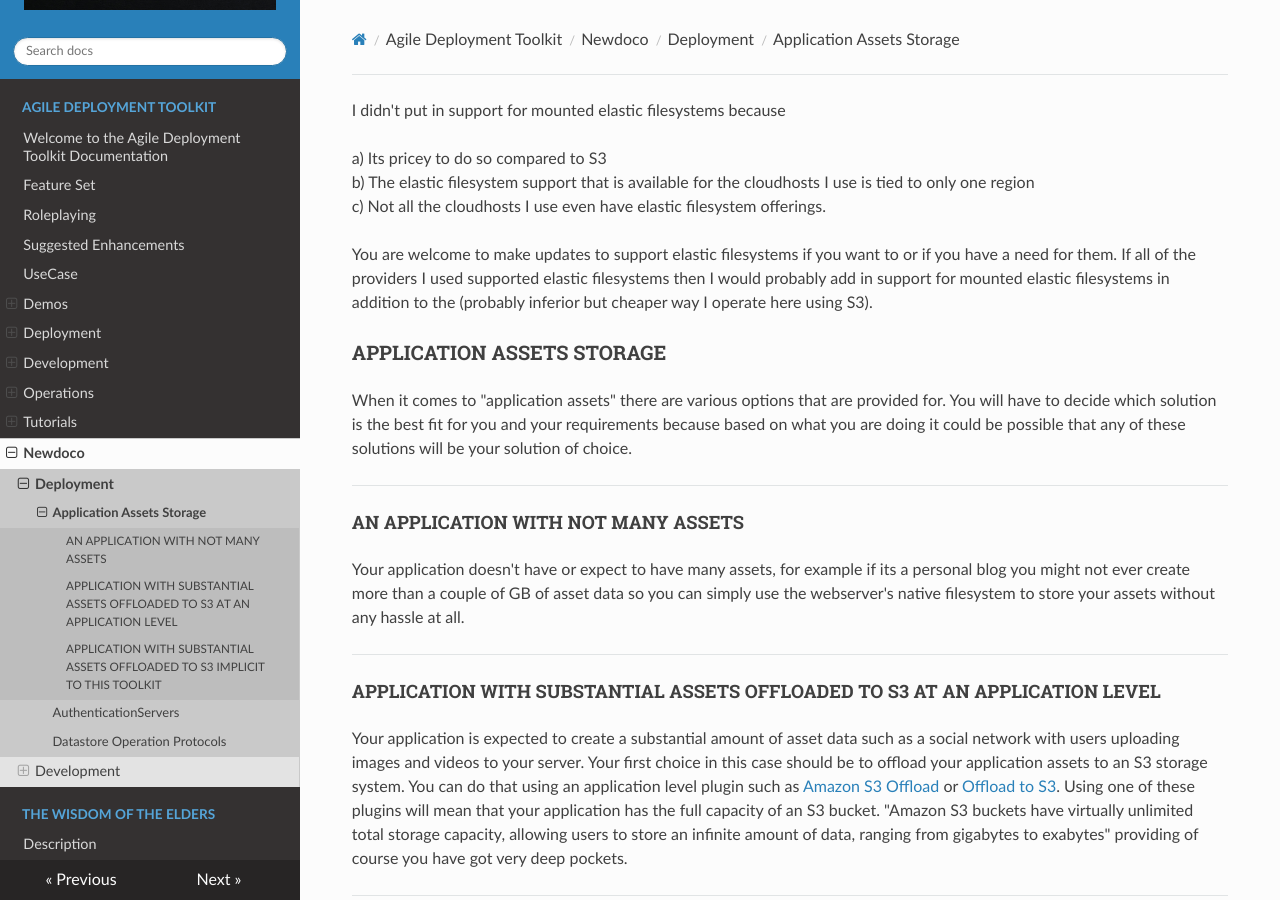
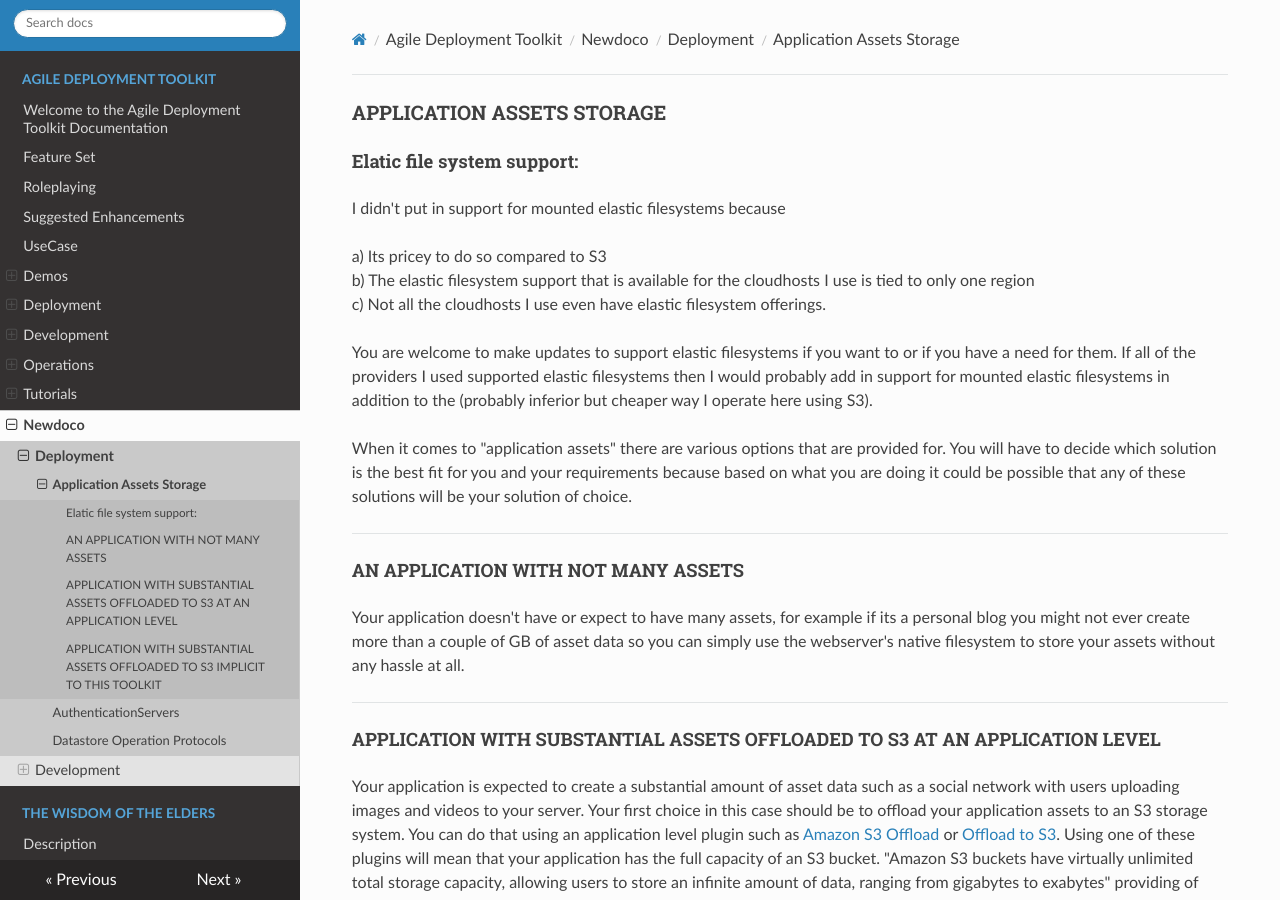
Before and after one commit to wintersys-dev/adt-documentation, an MkDocs documentation site: the page built from docs/Agile Deployment Toolkit/newdoco/Deployment/Application Assets Storage.md, in a window 1280 px wide and 900 px high. Built offline with MkDocs 1.6.1, drawn with Linux system fonts in a browser that asks for light colours; nearby versions of some CDN libraries.

Commit message:
Update Application Assets Storage.md

```diff
--- a/docs/Agile Deployment Toolkit/newdoco/Deployment/Application Assets Storage.md
+++ b/docs/Agile Deployment Toolkit/newdoco/Deployment/Application Assets Storage.md
@@ -1,4 +1,7 @@
 
+### APPLICATION ASSETS STORAGE
+
+#### Elatic file system support:
 
 I didn't put in support for mounted elastic filesystems because
 
```
Also changed, not shown: other parts of docs/Agile Deployment Toolkit/newdoco/Deployment/Application Assets Storage.md (+1 -1 lines).
